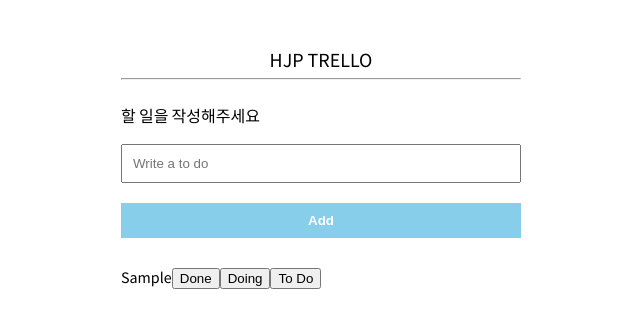
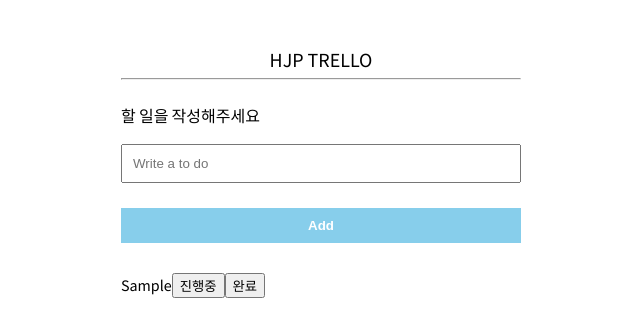
Before and after one commit to phj9020/To_do_with_recoil, a React (Create React App) app: page / in a window 1280 px wide. Both pictures are taken after typing "Sample" into the empty fields and a click on the button "Add". Shown: the top 336 px of the page, without its empty margins (319-959 px from the left). Built offline with nearby package versions, Linux system fonts and the light colour scheme.

Commit message:
[State Immutability] when state changed,data has to be immutable, so return with new array

```diff
--- a/src/components/CreateToDo.tsx
+++ b/src/components/CreateToDo.tsx
@@ -26,7 +26,7 @@
         <form style={{display: "flex", flexDirection: "column"}} onSubmit={handleSubmit(onValid)}>
         <h1 style={{margin:"20px 0px"}}>할 일을 작성해주세요</h1>
         <input style={{padding:"10px"} }{...register("toDo", { required: "필수 입력값입니다", minLength: {value:4, message:"4자 이상 할 일을 입력해주세요"} })} placeholder="Write a to do" />
-        <span style={{color:"red"}}>{errors?.toDo?.message}</span>
+        <span style={{color:"red", fontSize:"12px", marginTop:"5px"}}>{errors?.toDo?.message}</span>
         <button style={{marginTop:"20px", padding:"10px", cursor: "pointer", backgroundColor:"skyblue", border:"none", color:"white", fontWeight:"bold"}} type="submit">Add</button>
     </form>
     )
--- a/src/components/ToDo.tsx
+++ b/src/components/ToDo.tsx
@@ -1,12 +1,28 @@
-import { IToDo } from '../atoms';
+import { useSetRecoilState } from 'recoil';
+import { IToDo, toDoAtom } from '../atoms';
 
 function ToDo({text, id, category}: IToDo) {
+    const setToDos = useSetRecoilState(toDoAtom);
+    const onClick = (e : React.MouseEvent<HTMLButtonElement>) => {
+        const {currentTarget : {name}} = e;
+        setToDos((oldToDos)=> {
+            // Step1 : find target's index number
+            const targetIndex = oldToDos.findIndex(toDo => toDo.id === id);
+            // Step2 : set newToDo with updated category("Doing", "To_Do", "Done")
+            const newToDo = {id, text, category: name as any}
+            // Step4 : replace old oldToDo with newToDo
+            const first = oldToDos.slice(0, targetIndex);
+            const back = oldToDos.slice(targetIndex+1);
+
+            return [...first, newToDo, ...back];
+        })
+    }
     return (
         <li>
             <span>{text}</span>
-            <button>Done</button>
-            <button>Doing</button>
-            <button>To Do</button>
+            {category !== "Doing" && <button name="Doing" onClick={onClick}>진행중</button>}
+            {category !== "To_Do" && <button name="To_Do" onClick={onClick}>할 일</button>}
+            {category !== "Done" && <button name="Done" onClick={onClick}>완료</button>}
         </li>
     )
 }
```
